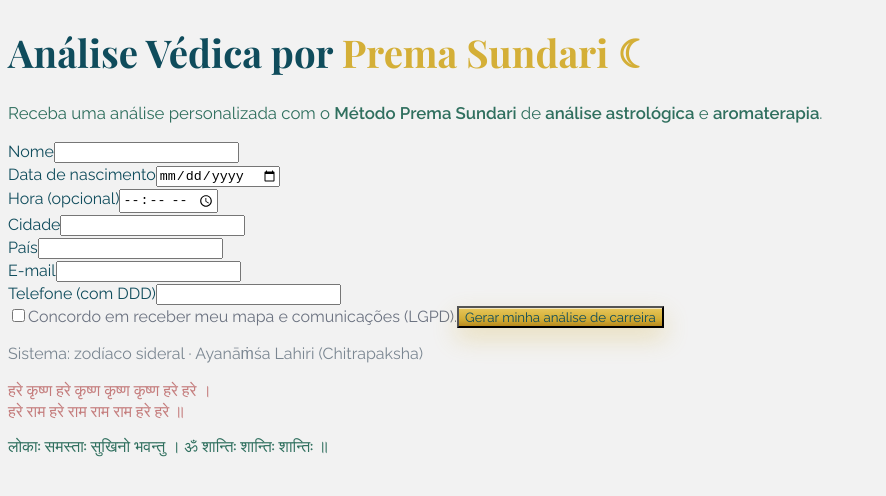
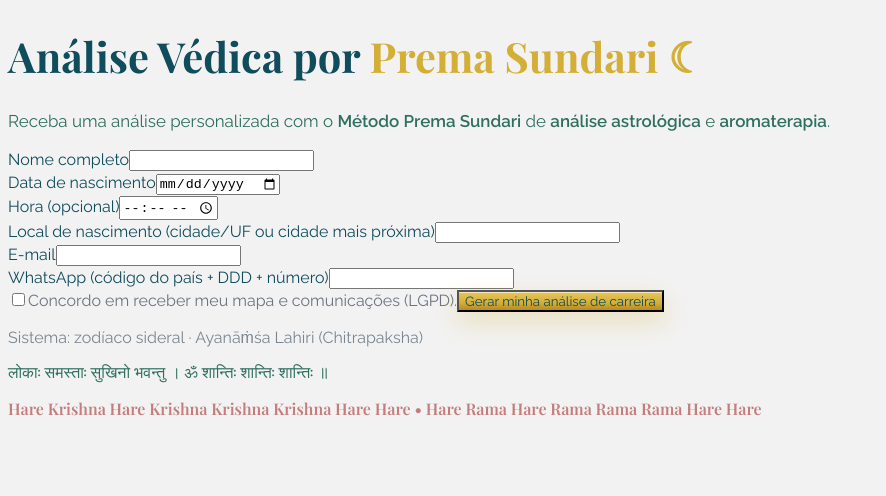
Before and after one commit to premasundaridevi/prema-mapa-vedico, a Next.js app: page / in a window 1280 px wide. Shown: the top 496 px of the page, without its empty margins (0-886 px from the left). Built offline with nearby package versions, Linux system fonts and the light colour scheme.

Commit message:
Update page.tsx

```diff
--- a/app/page.tsx
+++ b/app/page.tsx
@@ -10,21 +10,20 @@ export default function Page() {
     rosa: "#c47c7c",
     branco: "#ffffff",
     cinza: "#f2f2f2",
-    ouro: "#D4AF37"
+    ouro:  "#D4AF37",
   };
+
+  const [loading, setLoading] = useState(false);
+  const [resp, setResp] = useState<any>(null);
+  const [err, setErr] = useState<string | null>(null);
 
   const inputCls =
     "w-full h-12 px-4 border border-gray-300 rounded-md bg-white placeholder-gray-400 " +
     "focus:outline-none focus:ring-2 focus:ring-[#0F4C5C]/20 focus:border-[#0F4C5C] transition";
 
-  const [loading, setLoading] = useState(false);
-  const [resp, setResp] = useState<any>(null);
-  const [err, setErr] = useState<string | null>(null);
-
-  async function handleSubmit(e: React.FormEvent<HTMLFormElement>) {
+  async function onSubmit(e: React.FormEvent<HTMLFormElement>) {
     e.preventDefault();
     setLoading(true); setErr(null); setResp(null);
-
     const data = Object.fromEntries(new FormData(e.currentTarget).entries());
     try {
       const r = await fetch("/api/mapa", {
@@ -35,17 +34,15 @@ export default function Page() {
       const j = await r.json();
       if (!r.ok) throw new Error(j.error || "Erro ao gerar mapa");
       setResp(j);
-    } catch (e: any) {
+    } catch (e:any) {
       setErr(e.message);
-    } finally {
-      setLoading(false);
-    }
+    } finally { setLoading(false); }
   }
 
   return (
     <>
       <Head>
-        {/* Tipografias profissionais */}
+        {/* Tipografias */}
         <link rel="preconnect" href="https://fonts.gstatic.com" crossOrigin="" />
         <link
           href="https://fonts.googleapis.com/css2?family=Playfair+Display:wght@600;700&family=Raleway:wght@400;500;600&display=swap"
@@ -53,105 +50,92 @@ export default function Page() {
         />
       </Head>
 
-      <main
-        className="min-h-screen w-full flex items-center justify-center px-6"
-        style={{ background: C.cinza }}
-      >
+      {/* Fundo limpo, sem card */}
+      <main className="min-h-screen w-full flex items-center justify-center px-6"
+            style={{ background: "#f2f2f2" }}>
         <div className="w-full max-w-3xl mx-auto py-14 md:py-20 text-center">
           {/* Título */}
           <h1
-            className="mb-3 leading-tight"
-            style={{
-              color: C.azul,
-              fontFamily: "'Playfair Display', serif",
-              fontSize: "2.4rem",
-            }}
+            className="leading-tight mb-4"
+            style={{ fontFamily: "'Playfair Display', serif", color: C.azul, fontSize: "2.6rem" }}
           >
             Análise Védica por <span style={{ color: C.ouro }}>Prema Sundari ☾</span>
           </h1>
 
-          {/* Subfrase assinatura */}
+          {/* Frase assinatura */}
           <p
             className="mb-10 md:mb-12"
-            style={{
-              color: C.verde,
-              fontFamily: "'Raleway', sans-serif",
-              fontSize: "1.05rem",
-            }}
+            style={{ fontFamily: "'Raleway', sans-serif", color: C.verde, fontSize: "1.06rem" }}
           >
-            Receba uma análise personalizada com o{" "}
-            <b>Método Prema Sundari</b> de <b>análise astrológica</b> e{" "}
-            <b>aromaterapia</b>.
+            Receba uma análise personalizada com o <b>Método Prema Sundari</b> de{" "}
+            <b>análise astrológica</b> e <b>aromaterapia</b>.
           </p>
 
-          {/* Formulário – vertical, espaçado, responsivo */}
-          <form onSubmit={handleSubmit} className="space-y-6 md:space-y-7 text-left mx-auto" style={{ maxWidth: 720 }}>
-            <div>
-              <label className="block mb-2 text-sm" style={{ color: C.azul, fontFamily: "'Raleway', sans-serif" }}>
-                Nome
+          {/* Formulário centralizado — espaçado e responsivo */}
+          <form onSubmit={onSubmit} className="space-y-7 md:space-y-8 mx-auto" style={{ maxWidth: 720 }}>
+            <div className="text-center">
+              <label className="block mb-2 text-sm"
+                     style={{ color: C.azul, fontFamily: "'Raleway', sans-serif" }}>
+                Nome completo
               </label>
               <input name="nome" required className={inputCls} />
             </div>
 
-            <div className="grid grid-cols-1 md:grid-cols-2 gap-6">
-              <div>
-                <label className="block mb-2 text-sm" style={{ color: C.azul, fontFamily: "'Raleway', sans-serif" }}>
+            <div className="grid grid-cols-1 md:grid-cols-2 gap-7">
+              <div className="text-center">
+                <label className="block mb-2 text-sm"
+                       style={{ color: C.azul, fontFamily: "'Raleway', sans-serif" }}>
                   Data de nascimento
                 </label>
                 <input type="date" name="data" required className={inputCls} />
               </div>
-              <div>
-                <label className="block mb-2 text-sm" style={{ color: C.azul, fontFamily: "'Raleway', sans-serif" }}>
+              <div className="text-center">
+                <label className="block mb-2 text-sm"
+                       style={{ color: C.azul, fontFamily: "'Raleway', sans-serif" }}>
                   Hora (opcional)
                 </label>
                 <input type="time" name="hora" className={inputCls} />
               </div>
             </div>
 
-            <div>
-              <label className="block mb-2 text-sm" style={{ color: C.azul, fontFamily: "'Raleway', sans-serif" }}>
-                Cidade
+            <div className="text-center">
+              <label className="block mb-2 text-sm"
+                     style={{ color: C.azul, fontFamily: "'Raleway', sans-serif" }}>
+                Local de nascimento (cidade/UF ou cidade mais próxima)
               </label>
               <input name="cidade" required className={inputCls} />
             </div>
 
-            <div>
-              <label className="block mb-2 text-sm" style={{ color: C.azul, fontFamily: "'Raleway', sans-serif" }}>
-                País
-              </label>
-              <input name="pais" required className={inputCls} />
-            </div>
-
-            <div className="grid grid-cols-1 md:grid-cols-2 gap-6">
-              <div>
-                <label className="block mb-2 text-sm" style={{ color: C.azul, fontFamily: "'Raleway', sans-serif" }}>
+            <div className="grid grid-cols-1 md:grid-cols-2 gap-7">
+              <div className="text-center">
+                <label className="block mb-2 text-sm"
+                       style={{ color: C.azul, fontFamily: "'Raleway', sans-serif" }}>
                   E-mail
                 </label>
                 <input type="email" name="email" required className={inputCls} />
               </div>
-              <div>
-                <label className="block mb-2 text-sm" style={{ color: C.azul, fontFamily: "'Raleway', sans-serif" }}>
-                  Telefone (com DDD)
+              <div className="text-center">
+                <label className="block mb-2 text-sm"
+                       style={{ color: C.azul, fontFamily: "'Raleway', sans-serif" }}>
+                  WhatsApp (código do país + DDD + número)
                 </label>
                 <input
-                  type="tel"
-                  name="telefone"
-                  required
+                  type="tel" name="telefone" required
                   pattern="[\d\s()+-]{9,}"
-                  title="Digite um telefone válido (ex.: 11 91234-5678)"
+                  title="Digite um telefone válido (ex.: +55 11 91234-5678)"
                   className={inputCls}
                 />
               </div>
             </div>
 
-            <label className="flex items-center gap-2 text-xs" style={{ color: "#6B7280", fontFamily: "'Raleway', sans-serif" }}>
+            <label className="flex items-center justify-center gap-2 text-xs"
+                   style={{ color: "#6B7280", fontFamily: "'Raleway', sans-serif" }}>
               <input type="checkbox" name="consent" required className="h-4 w-4" />
               Concordo em receber meu mapa e comunicações (LGPD).
             </label>
 
             <button
-              type="submit"
-              disabled={loading}
+              type="submit" disabled={loading}
               className="w-full h-12 rounded-md font-semibold transition"
               style={{
                 background: "linear-gradient(180deg, #E7C65A, #D4AF37 60%, #B88A1E)",
@@ -163,24 +147,24 @@ export default function Page() {
               {loading ? "Gerando..." : "Gerar minha análise de carreira"}
             </button>
 
-            <p className="text-center text-xs" style={{ color: "#7A8691", fontFamily: "'Raleway', sans-serif" }}>
+            <p className="text-center text-xs"
+               style={{ color: "#7A8691", fontFamily: "'Raleway', sans-serif" }}>
               Sistema: zodíaco sideral · Ayanāṁśa Lahiri (Chitrapaksha)
             </p>
 
             {err && (
-              <p className="text-sm text-red-600 text-center" style={{ fontFamily: "'Raleway', sans-serif" }}>
+              <p className="text-sm text-red-600 text-center"
+                 style={{ fontFamily: "'Raleway', sans-serif" }}>
                 {err}
               </p>
             )}
           </form>
 
-          {/* Resultado (aparece abaixo) */}
+          {/* Resultado (opcional) */}
           {resp && (
             <div className="mt-10 text-center" style={{ fontFamily: "'Raleway', sans-serif" }}>
-              <h2
-                className="mb-4"
-                style={{ color: C.azul, fontFamily: "'Playfair Display', serif", fontSize: "1.5rem" }}
-              >
+              <h2 className="mb-4"
+                  style={{ color: C.azul, fontFamily: "'Playfair Display', serif", fontSize: "1.5rem" }}>
                 Seu Resultado
               </h2>
               <div className="grid grid-cols-1 md:grid-cols-3 gap-4" style={{ color: C.verde }}>
@@ -189,33 +173,26 @@ export default function Page() {
                 <p><b>Lua:</b> {resp.lua}</p>
               </div>
               {resp.pdfUrl && (
-                <a
-                  href={resp.pdfUrl}
-                  target="_blank"
-                  rel="noreferrer"
-                  className="underline inline-block mt-4"
-                  style={{ color: C.verde }}
-                >
+                <a href={resp.pdfUrl} target="_blank" rel="noreferrer"
+                   className="underline inline-block mt-4" style={{ color: C.verde }}>
                   Abrir PDF
                 </a>
               )}
             </div>
           )}
 
-          {/* Mantras no rodapé */}
-          <div className="mt-14 space-y-3">
-            <p
-              className="italic"
-              style={{ color: C.rosa, fontFamily: "'Playfair Display', serif" }}
-            >
-              हरे कृष्ण हरे कृष्ण कृष्ण कृष्ण हरे हरे ।<br />
-              हरे राम हरे राम राम राम हरे हरे ॥
+          {/* Mantras */}
+          <div className="mt-14 space-y-3 text-center">
+            {/* Lokah Samastah em sânscrito (mantemos em sânscrito como pedido anterior) */}
+            <p className="text-sm"
+               style={{ color: C.verde, fontFamily: "'Raleway', sans-serif" }}>
+              लोकाः समस्ताः सुखिनो भवन्तु । ॐ शान्तिः शान्तिः शान्तिः ॥
             </p>
-            <p
-              className="text-sm"
-              style={{ color: C.verde, fontFamily: "'Raleway', sans-serif" }}
-            >
-              लोकाः समस्ताः सुखिनो भवन्तु । ॐ शान्तिः शान्तिः शान्तिः ॥
+            {/* Mahāmantra — transliterado (não em sânscrito) */}
+            <p className="italic"
+               style={{ color: C.rosa, fontFamily: "'Playfair Display', serif" }}>
+              Hare Krishna Hare Krishna Krishna Krishna Hare Hare •
+              Hare Rama Hare Rama Rama Rama Hare Hare
             </p>
           </div>
         </div>
```
